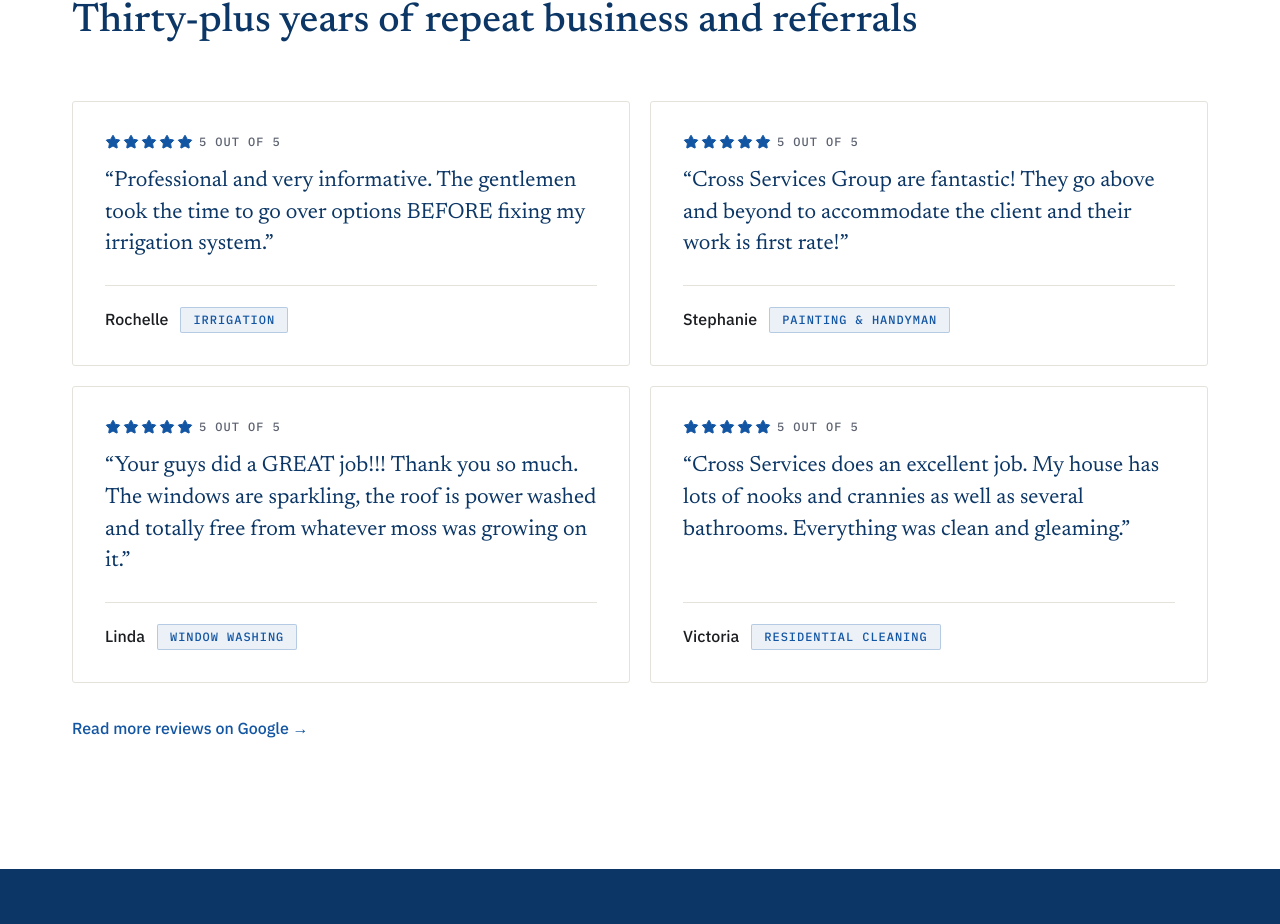
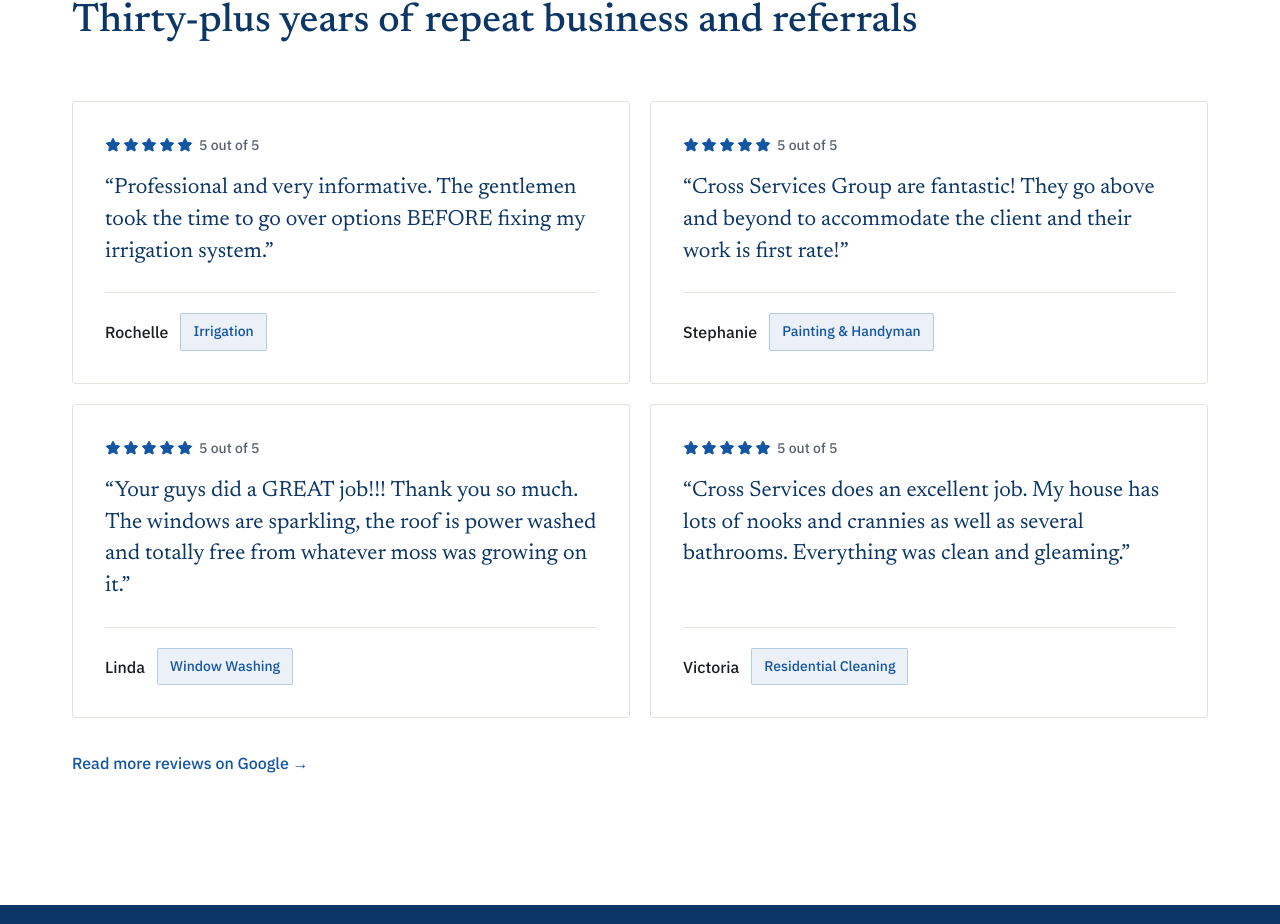
Before and after one commit to crossservicesgroup-ai/CrossServicesSite, a Next.js app: page / in a window 1280 px wide. Shown: the part 5299-6223 px from the top of the page. Built offline with nearby package versions, Linux system fonts and the light colour scheme.

Commit message:
Restyle review rating and service tag with the normal body font
Co-Authored-By: Claude Sonnet 5 <noreply@anthropic.com>

```diff
--- a/components/blocks/Reviews.tsx
+++ b/components/blocks/Reviews.tsx
@@ -70,7 +70,7 @@ function Stars({ rating }: { rating: number }) {
           />
         ))}
       </span>
-      <span className="type-eyebrow text-muted">{rating} out of 5</span>
+      <span className="text-[14px] font-medium text-muted">{rating} out of 5</span>
     </p>
   );
 }
--- a/components/ui/Tag.tsx
+++ b/components/ui/Tag.tsx
@@ -18,7 +18,7 @@ export function Tag({
 
   return (
     <span
-      className={`type-eyebrow inline-flex items-center rounded-[2px] border px-3 py-1.5 ${tones[tone]} ${className}`}
+      className={`inline-flex items-center rounded-[2px] border px-3 py-1.5 text-[14px] font-medium ${tones[tone]} ${className}`}
     >
       {children}
     </span>
```
